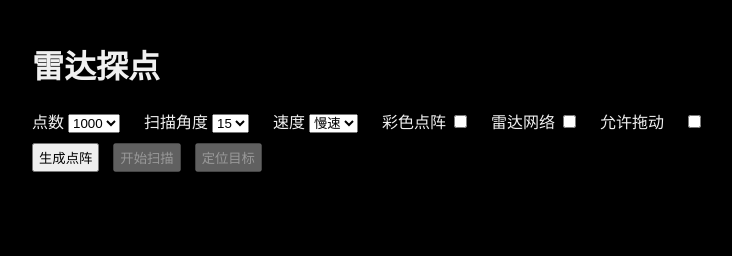
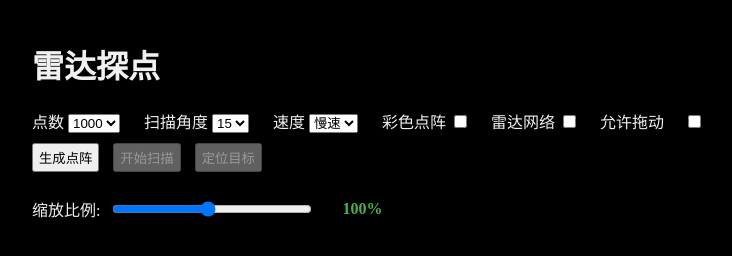
Before and after one commit to RayRepoHub/vanishing-dots, a plain HTML site: page index.html in a window 1280 px wide. Shown: the whole page, without its empty margins (8-740 px from the left). Drawn offline with Linux system fonts and the light colour scheme.

Commit message:
增加雷达图缩放功能

```diff
--- a/index.html
+++ b/index.html
@@ -50,6 +50,9 @@
             left: 0;
             top: 0;
             transition: none;
+            /* 初始缩放比例 */
+            transform-origin: 0 0;
+            transform: scale(1);
         }
 
         canvas {
@@ -69,6 +72,24 @@
 
         .drag-enabled {
             cursor: move !important;
+        }
+
+        /* 缩放进度条样式 */
+        .scale-control {
+            margin: 15px 0;
+            display: flex;
+            align-items: center;
+            gap: 10px;
+        }
+
+        #scaleSlider {
+            width: 200px;
+        }
+
+        #scaleValue {
+            color: #4CAF50;
+            font-weight: bold;
+            min-width: 60px;
         }
     </style>
 </head>
@@ -99,6 +120,13 @@
         <button id='btInit'>生成点阵</button>
         <button id='btFind' disabled='disabled'>开始扫描</button>
         <button id='btMarker' disabled='disabled'>定位目标</button>
+
+        <!-- 新增缩放进度条 -->
+        <div class="scale-control">
+            缩放比例:
+            <input type="range" id="scaleSlider" min="10" max="200" value="100">
+            <span id="scaleValue">100%</span>
+        </div>
     </div>
     <!-- 修改canvas容器结构，便于拖动 -->
     <div class="canvas-container" id="canvasContainer">
@@ -125,6 +153,10 @@
         var dragStartX, dragStartY;
         var containerLeft, containerTop;
 
+        // 缩放相关变量
+        var scaleSlider, scaleValueDisplay;
+        var currentScale = 1.0; // 初始缩放比例 100%
+
         window.onload = function () {
             btInit = document.querySelector('#btInit');
             btFind = document.querySelector('#btFind');
@@ -137,6 +169,10 @@
             // 初始化拖动相关元素
             canvasContainer = document.getElementById('canvasContainer');
             dragSwitch = document.getElementById('dragSwitch');
+
+            // 初始化缩放相关元素
+            scaleSlider = document.getElementById('scaleSlider');
+            scaleValueDisplay = document.getElementById('scaleValue');
 
             btInit.addEventListener('click', function () {
                 btInit.setAttribute('disabled', 'disabled');
@@ -174,16 +210,21 @@
                 btFind.setAttribute('disabled', 'disabled');
                 btMarker.setAttribute('disabled', 'disabled');
                 var rect = this.getBoundingClientRect();
-                var x = Math.floor(event.clientX - rect.left) - 300;
-                var y = Math.floor(event.clientY - rect.top) - 300;
+                // 修正点击坐标，适配缩放比例
+                var scale = currentScale;
+                var x = Math.floor((event.clientX - rect.left) / scale) - 300;
+                var y = Math.floor((event.clientY - rect.top) / scale) - 300;
                 if (x > 300) x -= 300;
                 point.push([x, y, 0]);
                 find = false;
                 result();
             });
 
-            // 拖动功能实现
+            // 初始化拖动功能
             initDragFunctionality();
+
+            // 初始化缩放功能
+            initScaleFunctionality();
         }
 
         // 初始化拖动功能
@@ -245,6 +286,42 @@
             // 禁用右键菜单
             canvasContainer.addEventListener('contextmenu', function (e) {
                 e.preventDefault();
+            });
+        }
+
+        // 初始化缩放功能
+        function initScaleFunctionality() {
+            // 更新缩放显示
+            function updateScale(scalePercent) {
+                currentScale = scalePercent / 100;
+                // 设置缩放变换
+                canvasContainer.style.transform = `scale(${currentScale})`;
+                // 更新显示值
+                scaleValueDisplay.textContent = `${scalePercent}%`;
+                // 更新滑块值
+                scaleSlider.value = scalePercent;
+            }
+
+            // 滑块拖动事件
+            scaleSlider.addEventListener('input', function () {
+                var scalePercent = parseInt(this.value);
+                updateScale(scalePercent);
+            });
+
+            // 初始化缩放值
+            updateScale(parseInt(scaleSlider.value));
+
+            // 支持直接输入数值（可选扩展）
+            scaleValueDisplay.addEventListener('click', function () {
+                var newScale = prompt('请输入缩放比例 (10-200):', currentScale * 100);
+                if (newScale !== null) {
+                    newScale = parseInt(newScale);
+                    if (!isNaN(newScale) && newScale >= 10 && newScale <= 200) {
+                        updateScale(newScale);
+                    } else {
+                        alert('请输入10到200之间的有效数字');
+                    }
+                }
             });
         }
 
```
